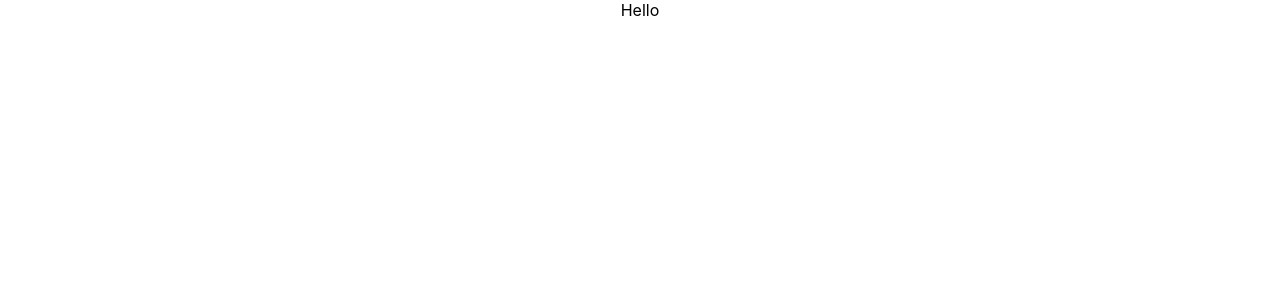
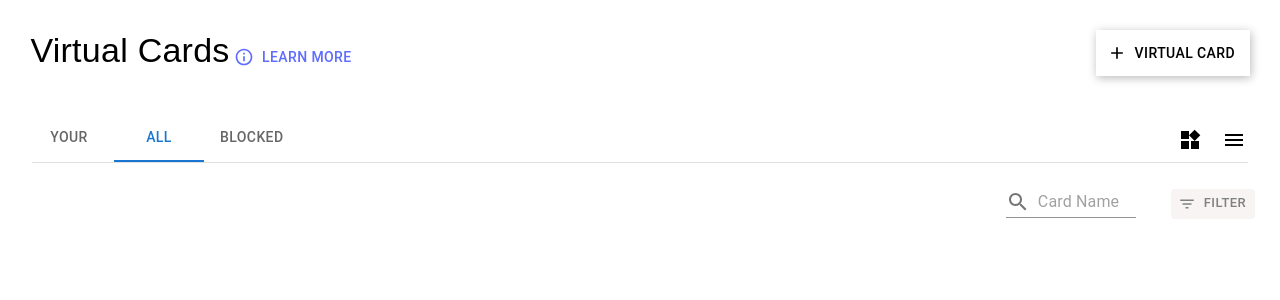
Before and after one commit to Harsh020302/VirtualCards, a React (Create React App) app: page / in a window 1280 px wide. Shown: the top 300 px of the page. Built offline with nearby package versions, Linux system fonts and the light colour scheme.

Commit message:
Designed Toolbar Final

```diff
--- a/package.json
+++ b/package.json
@@ -3,11 +3,17 @@
   "version": "0.1.0",
   "private": true,
   "dependencies": {
+    "@emotion/react": "^11.10.5",
+    "@emotion/styled": "^11.10.5",
+    "@mui/icons-material": "^5.11.0",
+    "@mui/material": "^5.11.1",
+    "@mui/styles": "^5.11.1",
     "@testing-library/jest-dom": "^5.16.5",
     "@testing-library/react": "^13.4.0",
     "@testing-library/user-event": "^13.5.0",
     "react": "^18.2.0",
     "react-dom": "^18.2.0",
+    "react-router-dom": "^6.5.0",
     "react-scripts": "5.0.1",
     "web-vitals": "^2.1.4"
   },
--- a/src/Components/App.js
+++ b/src/Components/App.js
@@ -1,10 +1,19 @@
 import React from 'react';
 import './App.css';
+import Header from './Header/Header.jsx';
+import Toolsbar from './ToolsBar/Toolsbar';
+import { Route , Routes } from 'react-router-dom';
 
 function App() {
   return (
     <div className="App">
-      Hello
+      <Header/>
+      <Toolsbar/>
+      <Routes>
+        <Route exact path='/all'  />
+        <Route exact path='/your'  />
+        <Route exact path='/blocked'  />
+      </Routes>
     </div>
   );
 }
--- a/src/Components/Header/Header.jsx
+++ b/src/Components/Header/Header.jsx
@@ -11,7 +11,7 @@ const Header = () => {
         <Button disabled startIcon={<InfoOutlinedIcon/>} style={{color:'#5e6cff',paddingTop:'15px'}}>
           Learn more
         </Button>
-        <Button variant='outlined' style={{borderRadius:'0px',borderWidth:'0px',color:'black',boxShadow:'1px 2px 9px #b8bab9',marginLeft:'65%'}} startIcon={<AddOutlinedIcon/>}>
+        <Button variant='outlined' style={{borderRadius:'0px',borderWidth:'0px',color:'black',boxShadow:'1px 2px 9px #b8bab9',marginLeft:'auto'}} startIcon={<AddOutlinedIcon/>}>
           Virtual Card
         </Button>
     </Box>
--- /dev/null
+++ b/src/Components/Search/styles.js
@@ -0,0 +1,5 @@
+import { makeStyles } from "@mui/styles";
+
+export default makeStyles((theme)=>({
+
+}));
--- a/src/index.js
+++ b/src/index.js
@@ -1,11 +1,13 @@
 import React from 'react';
 import ReactDOM from 'react-dom/client';
+import { BrowserRouter } from 'react-router-dom';
 import './index.css';
 import App from './Components/App.js';
 
 const root = ReactDOM.createRoot(document.getElementById('root'));
 root.render(
-  <React.StrictMode>
+  <BrowserRouter>
     <App />
-  </React.StrictMode>
+  </BrowserRouter>
+
 );
```
Also changed, not shown: 1 other file (tests, documents, lock files or other folders).
